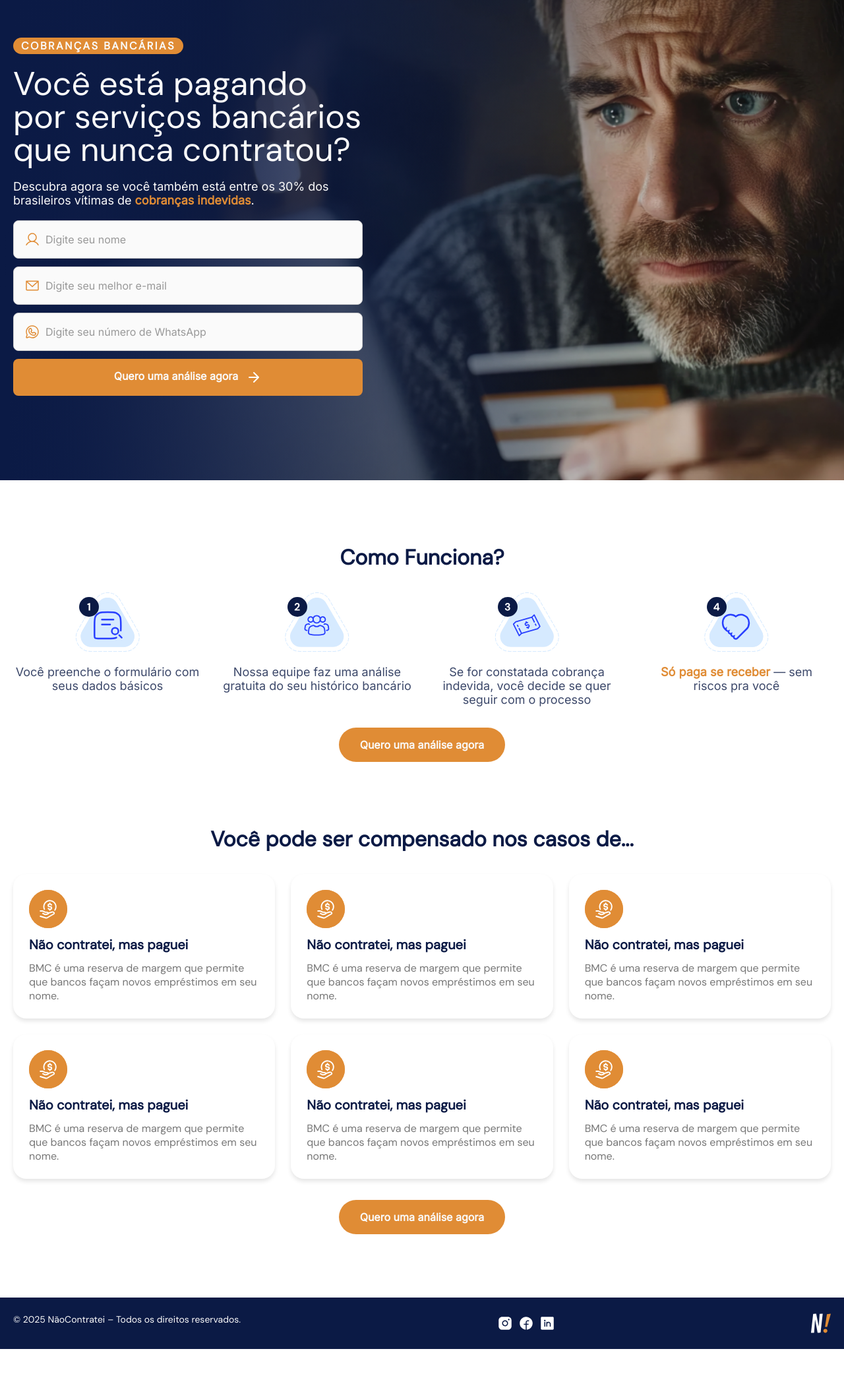
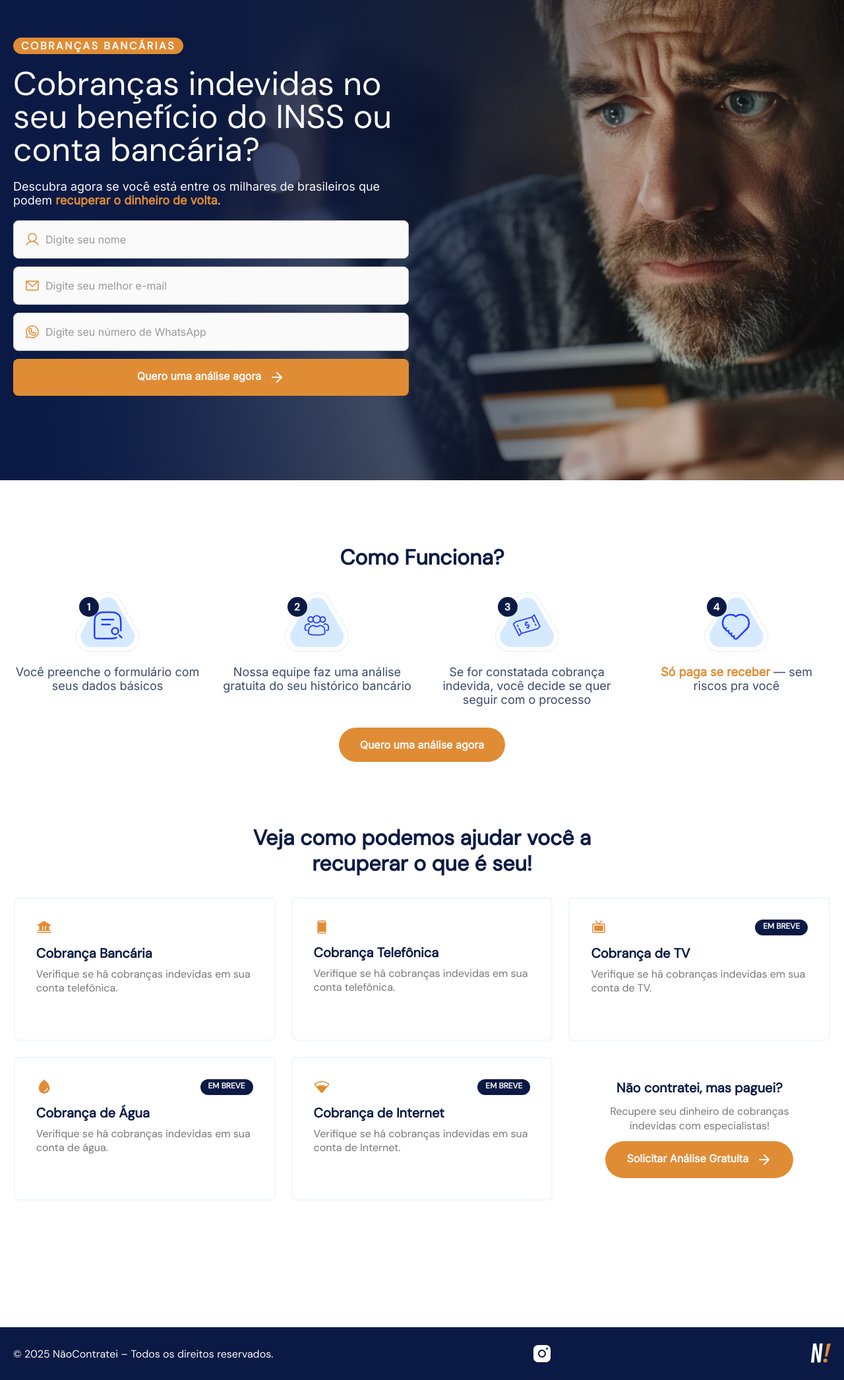
Before and after one commit to ademirjs/NClandingpage, a PHP site: page / in a window 1280 px wide. Shown: the part 82-2174 px from the top of the page at 66% size. Before the commit the page ends 2127 px from the top, so only its background shows below. Run offline with PHP 8.4, Linux system fonts and the light colour scheme; some libraries are stand-ins or nearby versions.

Commit message:
Alteração na headline e ajustes

```diff
--- a/lp-especifica-v1/index.html
+++ b/lp-especifica-v1/index.html
@@ -48,8 +48,7 @@
         </a>
 
         <a
-          href=""
-          target="_blank"
+          href="https://api.whatsapp.com/send?phone=5511921376750&text=Ol%C3%A1%2C%20vim%20pelo%20site%2C%20gostaria%20de%20mais%20informa%C3%A7%C3%B5es"
           rel="noopener noreferrer"
           class="navbar__contact-link"
         >
@@ -63,11 +62,11 @@
       <section id="headline" class="hero">
         <div class="hero__content">
             <div class="content-text">
-                <h1>Cobranças Bancárias</h1>
-                <h2>Você está pagando por serviços bancários que nunca contratou?</h2>
+                <h2>Cobranças Bancárias</h2>
+                <h1>Cobranças indevidas no seu benefício do INSS ou conta bancária?</h1>
                 <p>
-                  Descubra agora se você também está entre os 30% dos brasileiros
-                  vítimas de <strong>cobranças indevidas</strong>.
+                  Descubra agora se você está entre os milhares de brasileiros que podem
+                  <strong>recuperar o dinheiro de volta</strong>.
                 </p>
                 <form action="https://naocontratei-homolog.devlivery.com.br/lead/lp/create" method="post" class="lead-form" x-data>
                   <div class="lead-form__input-container">
@@ -143,57 +142,78 @@
         </div>
       </section>
 
-      <section id="cases">
-        <div class="container cases_container">
-          <h2>Você pode ser compensado nos casos de...</h2>
-          <div class="cases-grid">
-            <article class="case">
-              <i class="case_icon">
-                <img src="./assets/money-dollar.svg" alt="icon" class="case_icon">
-              </i>
-              <h3>Não contratei, mas paguei</h3>
-              <p>BMC é uma reserva de margem que permite que bancos façam novos empréstimos em seu nome.</p>
-            </article>
-            <article class="case">
-              <i class="case_icon">
-                <img src="./assets/money-dollar.svg" alt="icon" class="case_icon">
-              </i>
-              <h3>Não contratei, mas paguei</h3>
-              <p>BMC é uma reserva de margem que permite que bancos façam novos empréstimos em seu nome.</p>
-            </article>
-            <article class="case">
-              <i class="case_icon">
-                <img src="./assets/money-dollar.svg" alt="icon" class="case_icon">
-              </i>
-              <h3>Não contratei, mas paguei</h3>
-              <p>BMC é uma reserva de margem que permite que bancos façam novos empréstimos em seu nome.</p>
-            </article>
-            <article class="case">
-              <i class="case_icon">
-                <img src="./assets/money-dollar.svg" alt="icon" class="case_icon">
-              </i>
-              <h3>Não contratei, mas paguei</h3>
-              <p>BMC é uma reserva de margem que permite que bancos façam novos empréstimos em seu nome.</p>
-            </article>
-            <article class="case">
-              <i class="case_icon">
-                <img src="./assets/money-dollar.svg" alt="icon" class="case_icon">
-              </i>
-              <h3>Não contratei, mas paguei</h3>
-              <p>BMC é uma reserva de margem que permite que bancos façam novos empréstimos em seu nome.</p>
-            </article>
-            <article class="case">
-              <i class="case_icon">
-                <img src="./assets/money-dollar.svg" alt="icon" class="case_icon">
-              </i>
-              <h3>Não contratei, mas paguei</h3>
-              <p>BMC é uma reserva de margem que permite que bancos façam novos empréstimos em seu nome.</p>
-            </article>
+    <section class="tools">
+      <div class="tools_container">
+        <h2 class="tools__title">Veja como podemos ajudar você a recuperar o que é seu!</h2>
+        <div class="tools__grid">
+          <a href="" class="card-service">
+            <div class="card-icon">
+              <img src="./assets/icon-money-orange.svg" alt="Ícone de Banco" />
+            </div>
+            <div class="card-text">
+              <h3>Cobrança Bancária</h3>
+              <p>Verifique se há cobranças indevidas em sua conta telefônica.</p>
+            </div>
+          </a>
 
-          </div>
-          <a href="#headline" class="bnt btn-primary">Quero uma análise agora</a>
+          <a href="" class="card-service">
+            <div class="card-icon">
+              <img src="./assets/icon-phone.svg" alt="Ícone de Telefone" />
+            </div>
+            <div class="card-text">
+              <h3>Cobrança Telefônica</h3>
+              <p>Verifique se há cobranças indevidas em sua conta telefônica.</p>
+            </div>
+          </a>
+
+          <a href="" class="card-service">
+            <div class="card-icon">
+              <img src="./assets/icon-tv.svg" alt="Ícone de TV" />
+
+              <span>Em breve</span>
+            </div>
+            <div class="card-text">
+              <h3>Cobrança de TV</h3>
+              <p>Verifique se há cobranças indevidas em sua conta de TV.</p>
+            </div>
+          </a>
+
+          <a href="" class="card-service">
+            <div class="card-icon">
+              <img src="./assets/icon-water.svg" alt="Ícone de gota de água" />
+
+              <span>Em breve</span>
+            </div>
+            <div class="card-text">
+              <h3>Cobrança de Água</h3>
+              <p>Verifique se há cobranças indevidas em sua conta de água.</p>
+            </div>
+          </a>
+          <a href="" class="card-service">
+            <div class="card-icon">
+              <img src="./assets/icon-internet.svg" alt="Ícone de Internet" />
+
+              <span>Em breve</span>
+            </div>
+            <div class="card-text">
+              <h3>Cobrança de Internet</h3>
+              <p>Verifique se há cobranças indevidas em sua conta de Internet.</p>
+            </div>
+          </a>
+          <a href="" class="card-outros">
+            <h3>Não contratei, mas paguei?</h3>
+            <p>Recupere seu dinheiro de cobranças indevidas com especialistas!</p>
+            <button type="submit" class="bnt btn-primary">
+              <span>Solicitar Análise Gratuita</span>
+              <img
+                src="./assets/icon-arrow.svg"
+                alt="Seta apontando para a direita"
+              />
+            </button>
+          </a>
         </div>
-      </section>
+      </div>
+    </section>
     </main>
 
 
@@ -204,14 +224,8 @@
           <a href="https://www.instagram.com/nao.contratei/" aria-label="Instagram">
             <img src="./assets/icon-instagram.svg" alt="Ícone do Instagram" />
           </a>
-          <a href="https://www.instagram.com/nao.contratei/" aria-label="Facebook">
-            <img src="./assets/icon-facebook.svg" alt="Ícone do Facebook" />
-          </a>
-          <a href="https://www.instagram.com/nao.contratei/" aria-label="LinkedIn">
-            <img src="./assets/icon-linkedlin.svg" alt="Ícone do LinkedIn" />
-          </a>
         </div>
-        <a href="http://lp1.naocontratei.com.br/" aria-label="Voltar à página inicial">
+        <a href="" aria-label="Voltar à página inicial">
           <img src="./assets/min-logo.svg" alt="Logo da NãoContratei!" />
         </a>
       </section>
--- a/lp-especifica-v1/styles.css
+++ b/lp-especifica-v1/styles.css
@@ -124,14 +124,14 @@
 }
 
 .content-text{
-  width: 530px;
+  width: 600px;
 
   display: flex;
   flex-direction: column;
   gap: 20px;
 }
 
-.hero__content h1{
+.hero__content h2{
   font-size: 16px;
   text-transform: uppercase;
   letter-spacing: 2.52px;
@@ -143,7 +143,7 @@
   padding: 2px 12px;
 }
 
-.hero__content h2{
+.hero__content h1{
   font-size: 50px;
   line-height: 100%;
   font-weight: 500;
@@ -281,56 +281,114 @@
 .step p {
   font-size: 18px;
 }
-
-/* Casos */
-.cases_container {
-  text-align: center;
+/* tools */
+/* Serviços */
+.tools{
+  width: 100%;
+  padding: 6rem 1.25rem;
   display: flex;
   flex-direction: column;
+  justify-content: space-between;
   align-items: center;
-  justify-content: space-between;
-  gap: 2rem;
 }
 
-.cases-grid {
-  display: grid;
-  width: 100%;
-  grid-template-columns: repeat(auto-fit, minmax(300px, 1fr));
-  gap: 1.5rem;
+.tools_container{
+  max-width: 1246px;
+
+  display: flex;
+  flex-direction: column;
+  justify-content: space-between;
+  align-items: center;
+  gap: 32px;
+}
+.tools__grid{
+  display: flex;
+  gap: 24px;
+  flex-wrap: wrap;
+  justify-content: center;
+  align-items: center;
 }
 
-.case {
-  background: #fff;
-  padding: 1.5rem;
-  border-radius: 20px;
-  box-shadow: 0 4px 6px rgba(0, 0, 0, 0.1);
-  transition: transform 0.3s;
+.tools__title{
+  font-size: 32px;
+  max-width: 600px;
+  line-height: 120%;
+  text-align: center;
+  color: var(--secondary-color);
+}
+.tools__grid .card-service{
+  border: 2px solid #EDF7FF;
+  gap: 14px;
   display: flex;
-  gap: 12px;
   flex-direction: column;
-  align-items: start;
 }
 
-.case_icon{
-  background: var(--primary-color);
-  display: flex;
-  justify-content: center;
-  align-items: center;
-  border-radius: 100%;
-  width: 58px;
-  height: 58px;
+.card-service, .card-outros{
+  width: 32%;
+  min-height: 218px;
+  padding: 32px;
+  border-radius: 8px;
 }
 
-
-.case h3 {
-  font-size: 20px;
-  color: var(--secondary-color);
+.card-icon{
+  display: flex;
+  flex-direction: row;
+  justify-content: space-between;
 }
 
-.case p {
-  font-size: 16px;
-  color: #777;
-  text-align: start;
+.card-icon span{
+  background: var(--secondary-color);
+  border-radius: 100px;
+  color: var(--white-color);
+
+  padding: 2px 12px;
+  font-size: 12px;
+  text-transform: uppercase;
+  font-weight: 600;
+}
+
+.card-icon img{
+  width: 24px;
+}
+
+.card-text{
+  display: flex;
+  gap: 8px;
+  flex-direction: column;
+}
+
+.card-text h3{
+  color: var(--secondary-color);
+  font-size: 20px;
+}
+.card-text p{
+  color: #777777;
+}
+
+.card-outros{
+  display: flex;
+  flex-direction: column;
+  gap: 12px;
+  align-items: center;
+  justify-content:center;
+  text-align: center;
+  background: transparent;
+}
+
+.card-outros:hover, .tools__grid .card-service:hover{
+  transition: all 0.5s;
+  background: #EDF7FF;
+}
+
+.card-outros h3{
+    color: var(--secondary-color);
+   font-size: 20px;
+}
+.card-outros p{
+   text-align: center;
+   color: #777777;
+   font-size: 16px;
+   line-height: 140%;
 }
 
 /* Footer */
@@ -343,17 +401,26 @@
   align-items: center;
   color: var(--white-color);
   background: var(--secondary-color);
-  font-size: 14px;
+
 }
 
+
+footer section p{
+    font-size: 16px;
+    display: flex;
+    justify-content: center;
+    align-items: center;
+}
 footer section{
   width: 100%;
   max-width: 1246px;
   display: flex;
   flex-direction: row;
   align-content: center;
+  flex-wrap: wrap;
   justify-content: space-between;
 }
+
 
 .footer__social-media{
   display: flex;
@@ -361,7 +428,7 @@
 }
 
 .footer__social-media img{
-  width: 24px;
+  width: 32px;
   height: 100%;
 }
 
@@ -412,6 +479,21 @@
   .cases-grid {
         grid-template-columns: repeat(1, 1fr);
 
+  }
+
+
+  .tools__title{
+    font-size: 24px;
+  }
+
+  .tools__grid{
+    flex-direction: column;
+  }
+
+  .tools__grid .card-service, .card-outros {
+    width: 100%;
+    min-height: auto;
+    padding: 16px;
   }
 
   #cases{
@@ -488,6 +570,12 @@
   }
 
 
+ .card-service, .card-outros {
+    width: 44%;
+    padding: 24px;
+    gap: 8px;
+  }
+
   .list-steps {
     flex-direction: column;
     gap: 2rem;
--- a/lp-institucional/styles.css
+++ b/lp-institucional/styles.css
@@ -237,6 +237,8 @@
   display: flex;
   flex-direction: column;
   gap: 12px;
+  align-items: center;
+  justify-content:center;
   text-align: center;
   background: transparent;
 }
```
